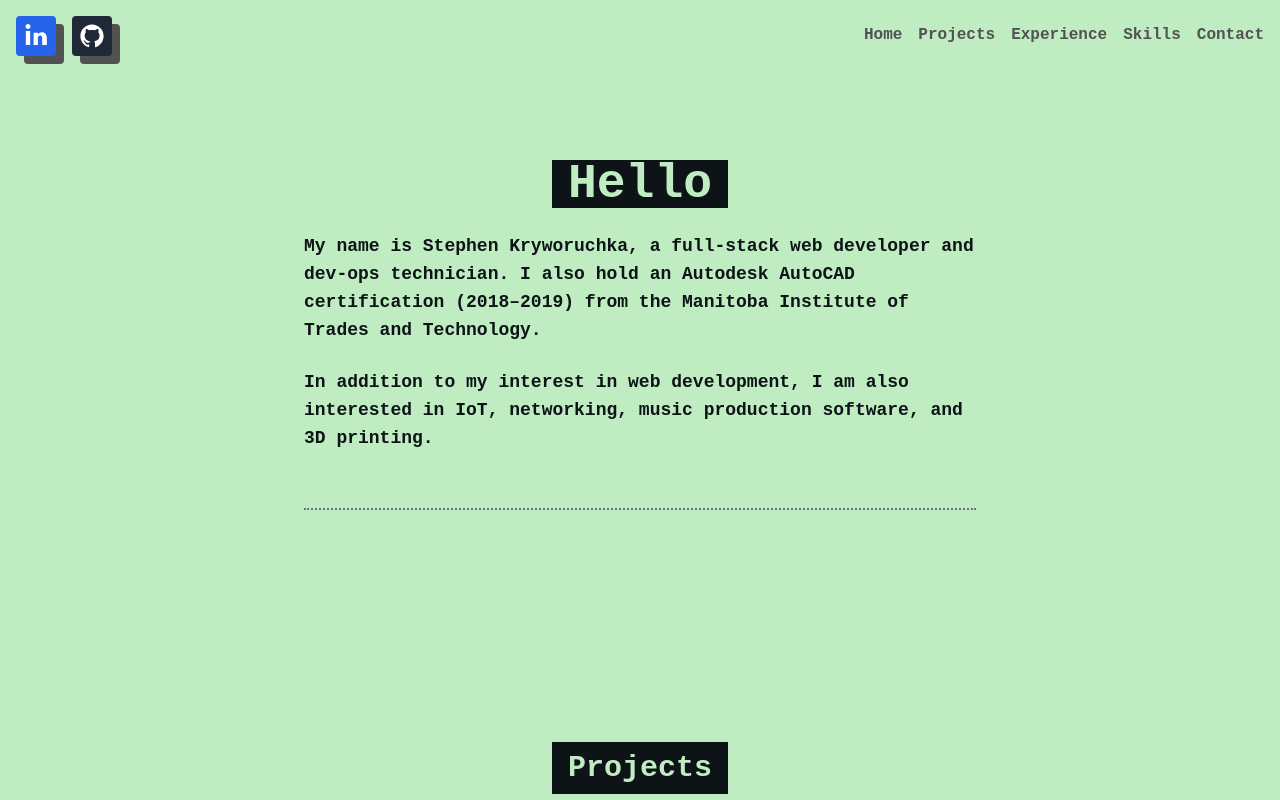
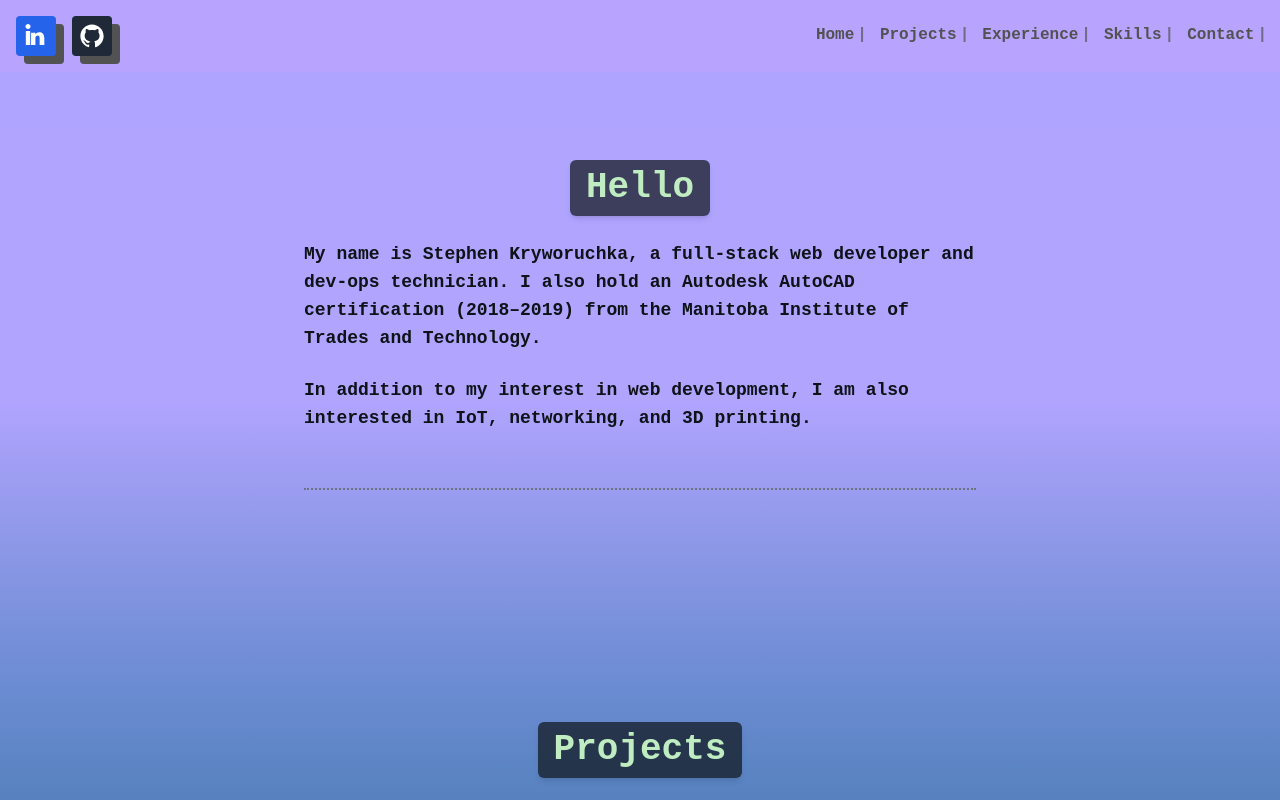
Before and after one commit to sega-playstation/portfolio_main, a React (Vite) app: page / in a window 1280 px wide. Shown: the top 800 px of the page. Built offline with nearby package versions, Linux system fonts and the light colour scheme.

Commit message:
paralax needs work, added type emulator for menu in nav

```diff
--- a/package.json
+++ b/package.json
@@ -21,8 +21,10 @@
     "react-dom": "^19.0.0",
     "react-icons": "^5.5.0",
     "react-router-dom": "^7.2.0",
+    "react-simple-typewriter": "^5.0.1",
     "react-slick": "^0.30.3",
     "react-tsparticles": "^2.12.2",
+    "react-typed": "^2.0.12",
     "resend": "^4.1.2",
     "slick-carousel": "^1.8.1"
   },
--- a/src/App.jsx
+++ b/src/App.jsx
@@ -1,41 +1,46 @@
-import React from "react";
+// File: src/App.jsx
+import React, { useEffect } from "react";
 import Navbar from "./components/Navbar";
 import Hero from "./components/Hero";
 import Projects from "./components/Projects";
 import Experience from "./components/Experience";
 import Skills from "./components/Skills";
 import Contact from "./components/Contact";
+import "./index.css";
 
 export default function App() {
+  useEffect(() => {
+    const handleScroll = () => {
+      document.documentElement.style.setProperty("--global-scroll", window.scrollY + "px");
+    };
+    window.addEventListener("scroll", handleScroll);
+    // Call once for initial load
+    handleScroll();
+    return () => window.removeEventListener("scroll", handleScroll);
+  }, []);
+
   return (
     <>
       <Navbar />
+      <div className="parallax-container">
         <main className="pt-20">
-        {/* Home (Hero) */}
           <section id="hero" className="py-20">
             <Hero />
           </section>
-
-        {/* Projects */}
           <section id="projects" className="py-20">
             <Projects />
           </section>
-
-        {/* Experience */}
           <section id="experience" className="py-20">
             <Experience />
           </section>
-
-        {/* Skills */}
           <section id="skills" className="py-20">
             <Skills />
           </section>
-
-        {/* Contact */}
           <section id="contact" className="py-20">
             <Contact />
           </section>
         </main>
+      </div>
     </>
   );
 }
--- a/src/components/Hero.jsx
+++ b/src/components/Hero.jsx
@@ -1,9 +1,11 @@
 export default function Hero() {
   return (
     <section className="flex flex-col justify-center items-center">
-      <h1 className="text-5xl font-bold bg-primaryText px-4 text-primaryBg">
+    <section className="flex flex-col justify-center items-center bg-transparent">
+      <h2 className="text-4xl font-bold px-4 py-2 text-[#BFEDC1] bg-[#0D1317]/70 rounded-md shadow-md">
         Hello
-      </h1>
+      </h2>
+    </section>
 
       <div className="mt-6 max-w-2xl text-left mb-4">
         <p className="font-bold text-lg">
@@ -11,7 +13,7 @@ export default function Hero() {
         </p>
 
         <p className="mt-6 font-bold text-lg">
-          In addition to my interest in web development, I am also interested in IoT, networking, music production software, and 3D printing.
+          In addition to my interest in web development, I am also interested in IoT, networking, and 3D printing.
         </p>
         <div className="w-full max-w-2xl border-t-2 border-dotted border-gray-500 my-14"></div>
       </div>
--- a/src/components/Navbar.jsx
+++ b/src/components/Navbar.jsx
@@ -1,6 +1,13 @@
-import React from "react";
+import React, { useEffect, useState } from "react";
+import { Typewriter } from "react-simple-typewriter";
 
 export default function Navbar() {
+  const [mounted, setMounted] = useState(false);
+
+  useEffect(() => {
+    setMounted(true);
+  }, []);
+
   const scrollToSection = (id) => {
     document.getElementById(id)?.scrollIntoView({ behavior: "smooth" });
   };
@@ -8,6 +15,14 @@ export default function Navbar() {
   const offsetShadow = {
     boxShadow: "8px 8px 0 #535253",
   };
+
+  const navItems = [
+    { id: "hero", label: "Home" },
+    { id: "projects", label: "Projects" },
+    { id: "experience", label: "Experience" },
+    { id: "skills", label: "Skills" },
+    { id: "contact", label: "Contact" },
+  ];
 
   return (
     <nav className="fixed top-0 left-0 w-full z-50 bg-primaryBg bg-opacity-90 backdrop-blur-md">
@@ -27,10 +42,9 @@ export default function Navbar() {
               fill="currentColor"
               viewBox="0 0 448 512"
             >
-              <path d="M100.28 448H7.4V148.9h92.88zM53.79 108.1C24.09 108.1 0 83.8 0 54.1S24.09 0 53.79 0s53.79 24.29 53.79 54S83.49 108.1 53.79 108.1zm394.2 339.9h-92.68V302.4c0-34.7-12.42-58.4-43.45-58.4-23.7 0-37.8 15.9-44 31.3-2.3 5.6-2.9 13.5-2.9 21.4V448h-92.68s1.25-238.1 0-262.1h92.68v37.1c12.3-19 34.3-46.1 83.6-46.1 61 0 106.6 39.8 106.6 125.4V448z" />
+              <path d="M100.28 448H7.4V148.9h92.88zM53.79 108.1C24.09 108.1 0 83.8 0 54.1S24.09 0 53.79 0s53.79 24.29 53.79 54S83.49 108.1 53.79 108.1zM394.2 447.9h-92.68V302.4c0-34.7-12.42-58.4-43.45-58.4-23.7 0-37.8 15.9-44 31.3-2.3 5.6-2.9 13.5-2.9 21.4V448h-92.68s1.25-238.1 0-262.1h92.68v37.1c12.3-19 34.3-46.1 83.6-46.1 61 0 106.6 39.8 106.6 125.4V448z" />
             </svg>
           </a>
-
           {/* GitHub Block */}
           <a
             href="https://github.com/yourusername"
@@ -49,48 +63,31 @@ export default function Navbar() {
           </a>
         </div>
 
-        {/* Navigation Links on the Right */}
+        {/* Navigation Links on the Right using Typewriter effect */}
         <div className="flex items-center space-x-4">
-          <button
-            onClick={() => scrollToSection("hero")}
-            className="border-b-2 border-transparent hover:border-black transition duration-200"
-          >
-            <span className="inline-block text-[#535253] hover:text-black font-bold">
-              Home
-            </span>
-          </button>
-          <button
-            onClick={() => scrollToSection("projects")}
-            className="border-b-2 border-transparent hover:border-black transition duration-200"
-          >
-            <span className="inline-block text-[#535253] hover:text-black font-bold">
-              Projects
-            </span>
-          </button>
-          <button
-            onClick={() => scrollToSection("experience")}
-            className="border-b-2 border-transparent hover:border-black transition duration-200"
-          >
-            <span className="inline-block text-[#535253] hover:text-black font-bold">
-              Experience
-            </span>
-          </button>
-          <button
-            onClick={() => scrollToSection("skills")}
-            className="border-b-2 border-transparent hover:border-black transition duration-200"
-          >
-            <span className="inline-block text-[#535253] hover:text-black font-bold">
-              Skills
-            </span>
-          </button>
-          <button
-            onClick={() => scrollToSection("contact")}
-            className="border-b-2 border-transparent hover:border-black transition duration-200"
-          >
-            <span className="inline-block text-[#535253] hover:text-black font-bold">
-              Contact
-            </span>
-          </button>
+          {navItems.map((item, index) => (
+            <button
+              key={item.id}
+              onClick={() => scrollToSection(item.id)}
+              className="inline-flex items-center border-b-2 border-transparent hover:border-black transition duration-200"
+            >
+              <span className="inline-block text-[#535253] hover:text-black font-bold">
+                {mounted ? (
+                  <Typewriter
+                    words={[item.label]}
+                    typeSpeed={50}
+                    deleteSpeed={0}
+                    loop={1}
+                    cursor
+                    cursorStyle="|"
+                    delaySpeed={index * 500}
+                  />
+                ) : (
+                  item.label
+                )}
+              </span>
+            </button>
+          ))}
         </div>
       </div>
     </nav>
--- a/src/components/Projects.jsx
+++ b/src/components/Projects.jsx
@@ -28,11 +28,11 @@ export default function Projects() {
       <Container>
         {/* Section Heading with peach letters inside a gray box */}
         <div className="flex justify-center mb-8">
-          <div className="bg-primaryText inline-block px-4 py-2">
-            <h2 className="text-3xl font-bold text-center text-primaryBg">
-              Projects
-            </h2>
-          </div>
+        <section className="flex flex-col justify-center items-center bg-transparent">
+      <h2 className="text-4xl font-bold px-4 py-2 text-[#BFEDC1] bg-[#0D1317]/70 rounded-md shadow-md">
+        Projects
+      </h2>
+    </section>
         </div>
 
         <div className="space-y-8">
--- a/src/components/Skills.jsx
+++ b/src/components/Skills.jsx
@@ -1,40 +1,22 @@
-import { useState, useRef } from "react";
+import "slick-carousel/slick/slick.css";
+import "slick-carousel/slick/slick-theme.css";
+import { useState, useRef, useEffect } from "react";
 import Container from "../components/Container";
 import Slider from "react-slick";
-import Particles from "@tsparticles/react";
 
-// ParticleBackground component
-function ParticleBackground() {
-  const particlesOptions = {
-    fpsLimit: 60,
-    background: {
-      color: { value: "#0D1317" }
-    },
-    interactivity: {
-      events: {
-        onHover: { enable: true, mode: "repulse" },
-        resize: true
-      },
-      modes: {
-        repulse: { distance: 100, duration: 0.4 }
-      }
-    },
-    particles: {
-      color: { value: "#BFEDC1" },
-      links: { enable: true, color: "#BFEDC1", distance: 150 },
-      collisions: { enable: false },
-      move: { enable: true, speed: 2, outMode: "bounce" },
-      number: { density: { enable: true, area: 800 }, value: 50 },
-      opacity: { value: 0.5 },
-      shape: { type: "circle" },
-      size: { value: { min: 1, max: 5 } }
-    },
-    detectRetina: true
-  };
-
-  return (
-    <Particles className="absolute inset-0 z-[-1]" options={particlesOptions} />
+// Custom hook to detect portrait mode (if needed for arrow styling)
+function useIsPortrait() {
+  const [isPortrait, setIsPortrait] = useState(
+    typeof window !== "undefined" ? window.innerHeight > window.innerWidth : false
   );
+  useEffect(() => {
+    const handleResize = () => {
+      setIsPortrait(window.innerHeight > window.innerWidth);
+    };
+    window.addEventListener("resize", handleResize);
+    return () => window.removeEventListener("resize", handleResize);
+  }, []);
+  return isPortrait;
 }
 
 function CollapsibleSkill({ skill, isOpen, onClick }) {
@@ -49,9 +31,61 @@ function CollapsibleSkill({ skill, isOpen, onClick }) {
   );
 }
 
+// Custom arrow components for portrait view (optional)
+function CustomPrevArrow(props) {
+  const { onClick, currentSlide } = props;
+  const disabled = currentSlide === 0;
+  return (
+    <button
+      onClick={disabled ? null : onClick}
+      style={{
+        position: "absolute",
+        left: "20px",
+        top: "50%",
+        transform: "translateY(-50%)",
+        zIndex: 1000,
+        background: "transparent",
+        border: "none",
+        fontSize: "35px",
+        color: disabled ? "grey" : "black",
+        cursor: disabled ? "default" : "pointer",
+      }}
+      disabled={disabled}
+    >
+      &#10094;
+    </button>
+  );
+}
+
+function CustomNextArrow(props) {
+  const { onClick, currentSlide, slideCount } = props;
+  const disabled = currentSlide === slideCount - 1;
+  return (
+    <button
+      onClick={disabled ? null : onClick}
+      style={{
+        position: "absolute",
+        right: "20px",
+        top: "50%",
+        transform: "translateY(-50%)",
+        zIndex: 1000,
+        background: "transparent",
+        border: "none",
+        fontSize: "35px",
+        color: disabled ? "grey" : "black",
+        cursor: disabled ? "default" : "pointer",
+      }}
+      disabled={disabled}
+    >
+      &#10095;
+    </button>
+  );
+}
+
 export default function Skills() {
   const [openSkill, setOpenSkill] = useState({});
   const sliderRef = useRef(null);
+  const isPortrait = useIsPortrait();
 
   const skills = {
     "💻 Front-End": [
@@ -93,7 +127,6 @@ export default function Skills() {
     ]
   };
 
-  // Toggle open state for a specific category and skill index.
   const toggleSkill = (category, index) => {
     setOpenSkill(prev => ({
       ...prev,
@@ -108,22 +141,27 @@ export default function Skills() {
     speed: 500,
     slidesToShow: 1,
     slidesToScroll: 1,
+    appendDots: (dots) => (
+      <div style={{ padding: "10px 0" }}>
+        <ul style={{ margin: "0px" }}> {dots} </ul>
+      </div>
+    ),
+    // Use custom arrows in portrait only
+    ...(isPortrait && { prevArrow: <CustomPrevArrow />, nextArrow: <CustomNextArrow /> }),
   };
 
   const categories = Object.keys(skills);
 
   return (
     <section id="skills" className="relative py-4 text-white">
-      {/* Particle background behind everything */}
-      <ParticleBackground />
       <Container>
         {/* Skills Header */}
         <div className="flex justify-center mb-4">
-          <div className="bg-primaryText inline-block px-4 py-2 shadow">
-            <h2 className="text-3xl font-bold text-center text-primaryBg">
-              Skills
-            </h2>
-          </div>
+        <section className="flex flex-col justify-center items-center bg-transparent">
+      <h2 className="text-4xl font-bold px-4 py-2 text-[#BFEDC1] bg-[#0D1317]/70 rounded-md shadow-md">
+        Skills
+      </h2>
+    </section>
         </div>
 
         {/* Navigation Bar for Categories */}
@@ -140,14 +178,12 @@ export default function Skills() {
         </div>
 
         {/* Carousel: One slide per category */}
-        <div className="overflow-hidden">
+        <div className="overflow-visible">
           <Slider ref={sliderRef} {...settings}>
             {categories.map((category) => (
               <div key={category}>
-                <div className="bg-gray-700 p-4 rounded shadow w-full max-w-xl mx-auto h-[400px] overflow-y-auto">
-                  <h3 className="text-xl font-bold mb-3 text-primaryBg">
-                    {category}
-                  </h3>
+                <div className="bg-gray-700 p-7 mb-4 rounded shadow w-full max-w-[617px] mx-auto h-[400px] overflow-y-auto">
+                  <h3 className="text-xl font-bold mb-3 text-primaryBg">{category}</h3>
                   <div className="space-y-2">
                     {skills[category].map((skill, i) => (
                       <CollapsibleSkill
--- a/src/index.css
+++ b/src/index.css
@@ -6,49 +6,69 @@
 @tailwind components;
 @tailwind utilities;
 
+/* Slick Carousel customizations */
 .slick-prev:before,
 .slick-next:before {
   color: black !important;
   font-size: 55px !important;
 }
-
 .slick-prev {
   left: 50px !important;
 }
-
 .slick-next {
   right: 70px !important;
 }
-
 .slick-list {
   overflow-x: hidden !important;
 }
-
 .slick-prev,
 .slick-next {
   z-index: 1000;
 }
 
-/* Media Query for Smaller Screens */
-/* @media (max-width: 640px) {
-  .slick-prev:before,
-  .slick-next:before {
-    font-size: 35px !important;
-  }
-  body .slick-prev {
-    left: 20px !important;
-    top: 50% !important;
-    transform: translateY(-50%) !important;
-  }
-  body .slick-next {
-    right: 20px !important;
-    top: 50% !important;
-    transform: translateY(-50%) !important;
-  }
+/* Parallax Container styles */
+.parallax-container {
+  position: relative;
+  overflow: hidden;
+  min-height: 100vh; /* Full viewport height */
 }
- */
 
+/* Base layer: Fixed gradient background */
+.parallax-container::before {
+  content: "";
+  position: fixed;
+  top: 0;
+  left: 0;
+  width: 100%;
+  height: 100%;
+  background: linear-gradient(to top, #6683c8, #bba5ff, #baa5ff);
+  background-size: cover;
+  z-index: -3;
+  mix-blend-mode: overlay;
+}
 
+/* Overlay layer: Full coverage with differential movement.
+   We set its height to 1000vh for full coverage.
+   The key is to position it initially so it covers the container.
+   Then as you scroll (global scroll), we move it slightly.
+*/
+.parallax-container::after {
+  content: "";
+  position: absolute;
+  /* Position it so that the middle of the overlay lines up with the container */
+  top: -450vh;
+  left: 0;
+  width: 100%;
+  height: 1000vh; /* Full coverage */
+  background: #227a1f33; /* 20% opacity purple using an 8-digit hex */
+  z-index: -2;
+  /* Here, we use a small multiplier so that the overlay shifts slowly */
+  transform: translateY(calc(var(--global-scroll, 0px) * 4));
+  transition: transform 0.3s ease-out;
+  mix-blend-mode: overlay;
+}
+
+/* Remove default body background so our parallax container is in charge */
 body {
-  @apply bg-primaryBg text-primaryText font-sans;
+  @apply text-primaryText font-sans;
 }
--- a/tailwind.config.js
+++ b/tailwind.config.js
@@ -6,11 +6,14 @@ export default {
   theme: {
     extend: {
       colors: {
-        primaryBg: "#BFEDC1", // your background color
-        primaryText: "#0D1317", // your preferred font color
+        primaryBg: "#BAA5FF", // existing flat color
+        primaryText: "#0D1317",
       },
       fontFamily: {
         sans: ["'VT323'", "monospace"],
+      },
+      backgroundImage: {
+        'parallax-gradient': 'linear-gradient(to bottom right, #0f172a, #334155, #475569)',
       },
     },
   },
```
Also changed, not shown: src/components/Contact.jsx (+5 -5 lines), src/components/Experience.jsx (+5 -5 lines), 1 other file (tests, documents, lock files or other folders). Lines whose indentation alone changed are shown as unchanged.
